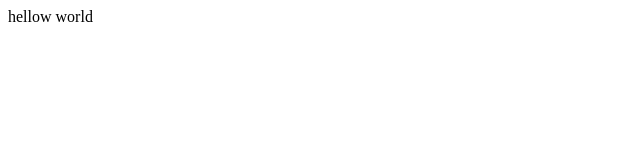
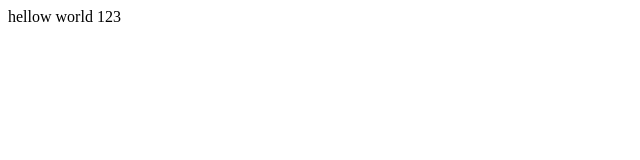
Before and after one commit to 130654331/chu.github.io, a plain HTML site: page index.html in a window 1280 px wide. Shown: the full height of the page, 0-640 px from the left. Drawn offline with Linux system fonts and the light colour scheme.

Commit message:
Update index.html

```diff
--- a/index.html
+++ b/index.html
@@ -5,7 +5,7 @@
 </head>
 
 <body>
-hellow world
+hellow world 123
 </body>
 
 </html>
```
